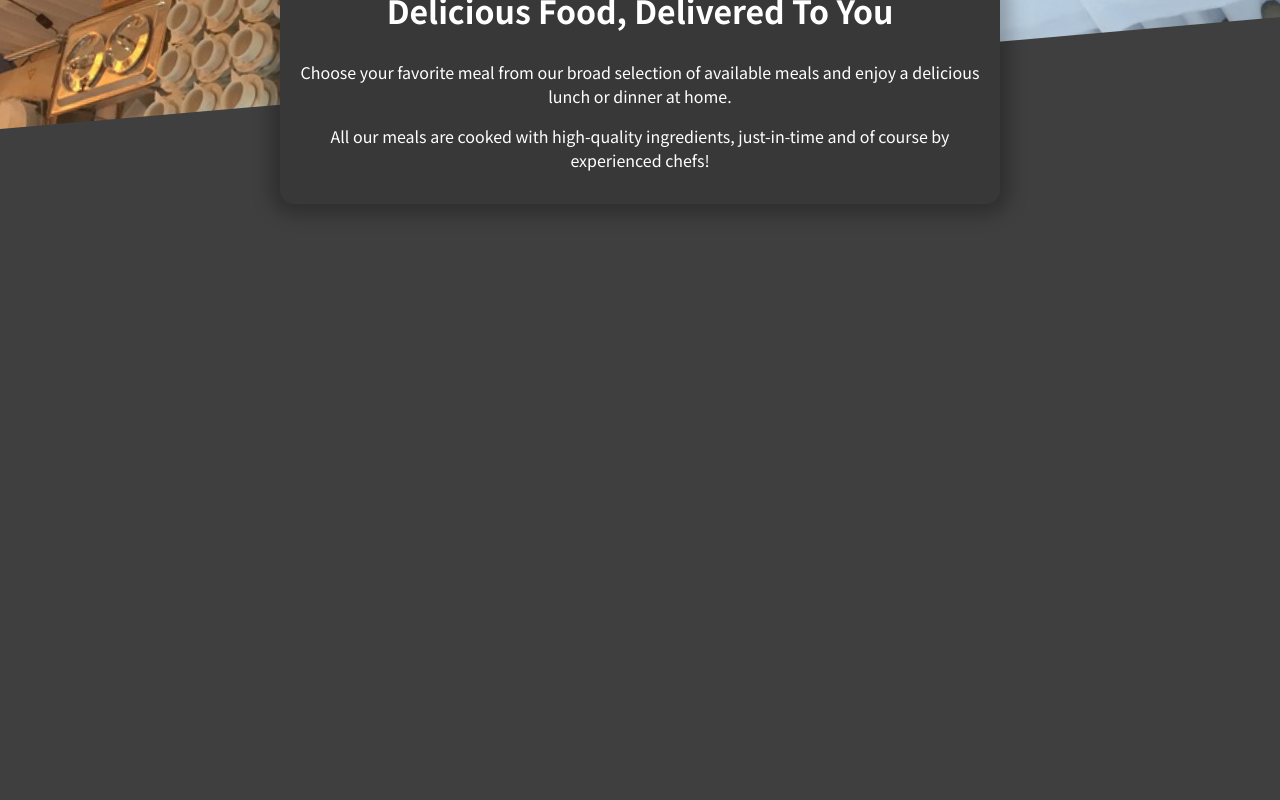
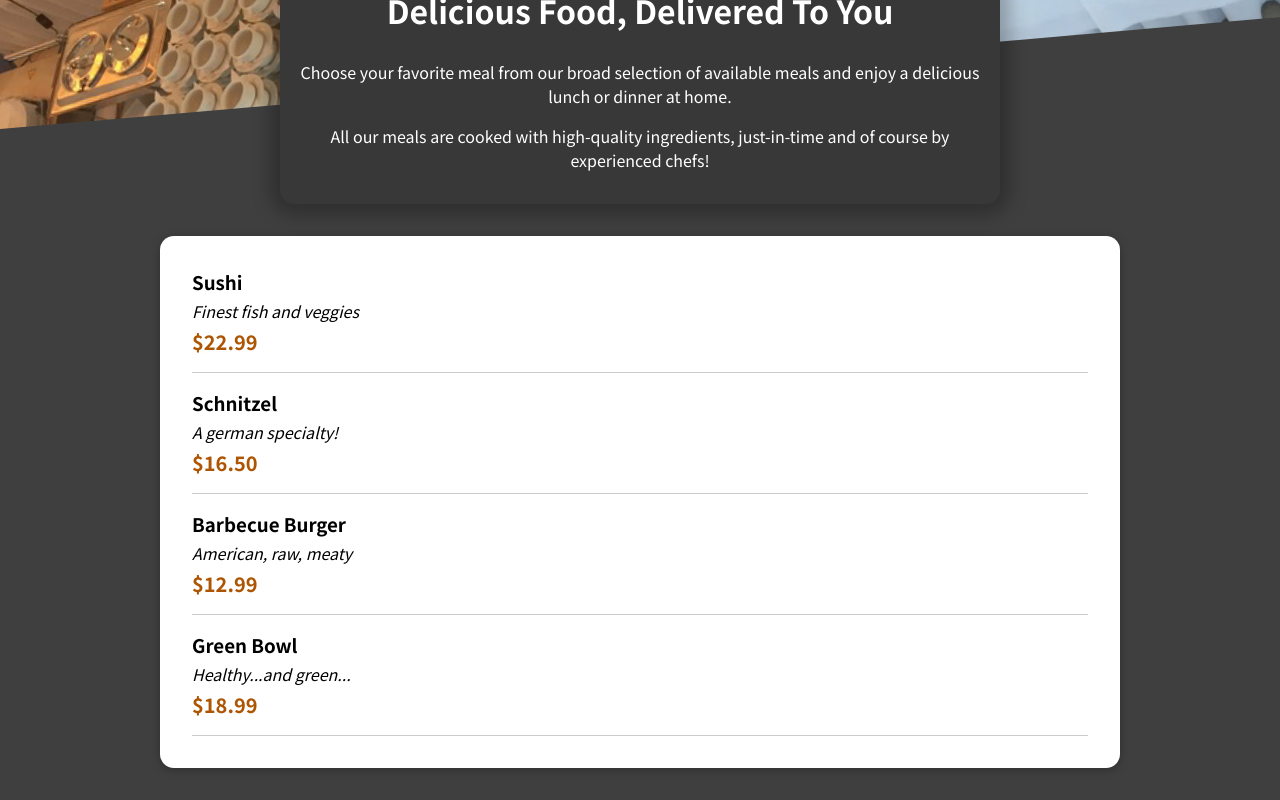
Before and after one commit to sidaswal7/restro-web, a React (Create React App) app: page / in a window 1280 px wide. Shown: the part 269-1069 px from the top of the page. Before the commit the page ends 800 px from the top, so only its background shows below. Built offline with nearby package versions, Linux system fonts and the light colour scheme.

Commit message:
added mealitems

```diff
--- a/src/components/Meals/AvailableMeals.js
+++ b/src/components/Meals/AvailableMeals.js
@@ -0,0 +1,45 @@
+import React from "react"
+import Card from "../UI/Card";
+import MealItems from "./MealItems"
+import classes from "./AvailableMeals.module.css"
+const DUMMY_MEALS = [
+    {
+      id: 'm1',
+      name: 'Sushi',
+      description: 'Finest fish and veggies',
+      price: 22.99,
+    },
+    {
+      id: 'm2',
+      name: 'Schnitzel',
+      description: 'A german specialty!',
+      price: 16.5,
+    },
+    {
+      id: 'm3',
+      name: 'Barbecue Burger',
+      description: 'American, raw, meaty',
+      price: 12.99,
+    },
+    {
+      id: 'm4',
+      name: 'Green Bowl',
+      description: 'Healthy...and green...',
+      price: 18.99,
+    },
+  ];
+
+const AvailableMeals = ()=>{
+    const mealList = DUMMY_MEALS.map(meal=><MealItems key={meal.id} meal={meal}/>)
+    return(
+    <div className={classes.meals}>
+        <Card>
+            <ul>
+                {mealList}
+            </ul>
+        </Card>
+
+    </div>
+)}
+
+export default AvailableMeals;
--- /dev/null
+++ b/src/components/Meals/AvailableMeals.module.css
@@ -0,0 +1,24 @@
+.meals {
+    max-width: 60rem;
+    width: 90%;
+    margin: 2rem auto;
+    animation: meals-appear 1s ease-out forwards;
+  }
+
+  .meals ul {
+    list-style: none;
+    margin: 0;
+    padding: 0;
+  }
+
+  @keyframes meals-appear {
+    from {
+      opacity: 0;
+      transform: translateY(3rem);
+    }
+
+    to {
+      opacity: 1;
+      transform: translateY(0);
+    }
+  }
--- /dev/null
+++ b/src/components/Meals/MealItems.js
@@ -0,0 +1,20 @@
+import React from "react";
+import classes from "./MealItems.module.css"
+
+const MealItems = (props)=>{
+    const price = `$${props.meal.price.toFixed(2)}`
+    return(
+        <li className={classes.meal}>
+            <div>
+                <h3>{props.meal.name}</h3>
+                <div className={classes.description}>{props.meal.description}</div>
+                <div className={classes.price}>{price}</div>
+            </div>
+            <div>
+
+            </div>
+        </li>
+    )
+}
+
+export default MealItems;
--- /dev/null
+++ b/src/components/Meals/MealItems.module.css
@@ -0,0 +1,22 @@
+.meal {
+    display: flex;
+    justify-content: space-between;
+    margin: 1rem;
+    padding-bottom: 1rem;
+    border-bottom: 1px solid #ccc;
+  }
+
+  .meal h3 {
+    margin: 0 0 0.25rem 0;
+  }
+
+  .description {
+    font-style: italic;
+  }
+
+  .price {
+    margin-top: 0.25rem;
+    font-weight: bold;
+    color: #ad5502;
+    font-size: 1.25rem;
+  }
--- a/src/components/Meals/Meals.js
+++ b/src/components/Meals/Meals.js
@@ -1,11 +1,13 @@
 import React from "react";
 import MealsSummary from "./MealsSummary";
+import AvailableMeals from "./AvailableMeals";
 
 const Meals = ()=>{
 
     return(
         <>
             <MealsSummary/>
+            <AvailableMeals/>
         </>
     )
 }
--- /dev/null
+++ b/src/components/UI/Card.js
@@ -0,0 +1,10 @@
+import React from "react";
+import classes from "./Card.module.css"
+
+const Card = (props)=>{
+    return <div className={classes.card}>
+        {props.children}
+    </div>
+}
+
+export default Card;
--- /dev/null
+++ b/src/components/UI/Card.module.css
@@ -0,0 +1,6 @@
+.card {
+    padding: 1rem;
+    box-shadow: 0 2px 8px rgba(0, 0, 0, 0.25);
+    border-radius: 14px;
+    background-color: white;
+  }
```
